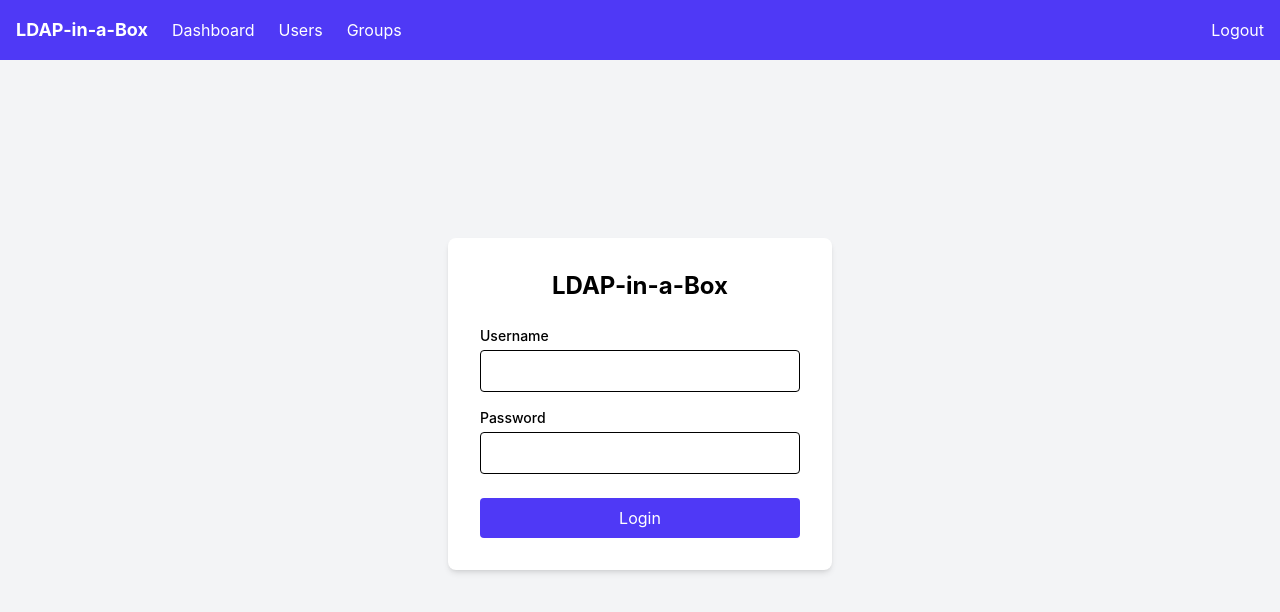
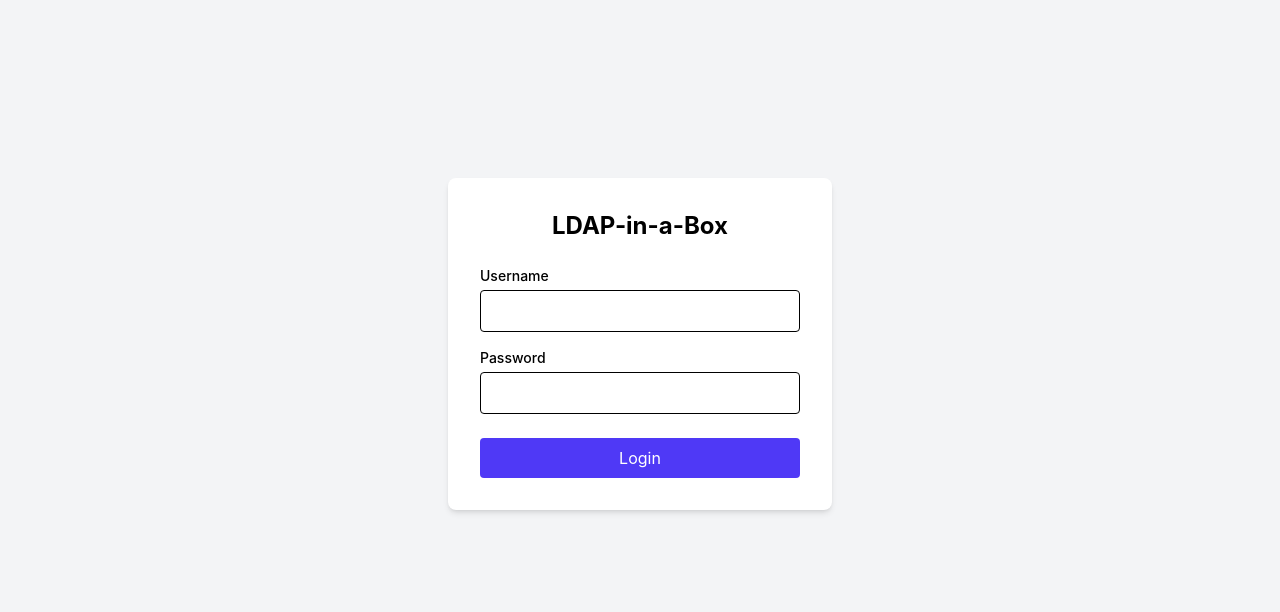
Before and after one commit to ray-idempiere/ldap-in-a-box, a Vue app in the folder frontend/: page /login in a window 1280 px wide. Shown: the top 612 px of the page. Built offline with nearby package versions, Linux system fonts and the light colour scheme; sample sign-in values are in the browser's storage; the HTML template or start-up script is replaced by a standard one.

Commit message:
fix(frontend): make navbar visibility reactive to route instead of localstorage

```diff
--- a/frontend/src/App.vue
+++ b/frontend/src/App.vue
@@ -1,6 +1,6 @@
 <template>
   <div class="min-h-screen bg-gray-100">
-    <nav v-if="isLoggedIn" class="bg-indigo-600 text-white p-4">
+    <nav v-if="showNav" class="bg-indigo-600 text-white p-4">
       <div class="max-w-7xl mx-auto flex items-center gap-6">
         <span class="font-bold text-lg">LDAP-in-a-Box</span>
         <router-link to="/" class="hover:underline">Dashboard</router-link>
@@ -17,10 +17,11 @@
 
 <script setup>
 import { computed } from 'vue'
-import { useRouter } from 'vue-router'
+import { useRouter, useRoute } from 'vue-router'
 
 const router = useRouter()
-const isLoggedIn = computed(() => !!localStorage.getItem('token'))
+const route = useRoute()
+const showNav = computed(() => route.path !== '/login')
 
 function logout() {
   localStorage.removeItem('token')
```
